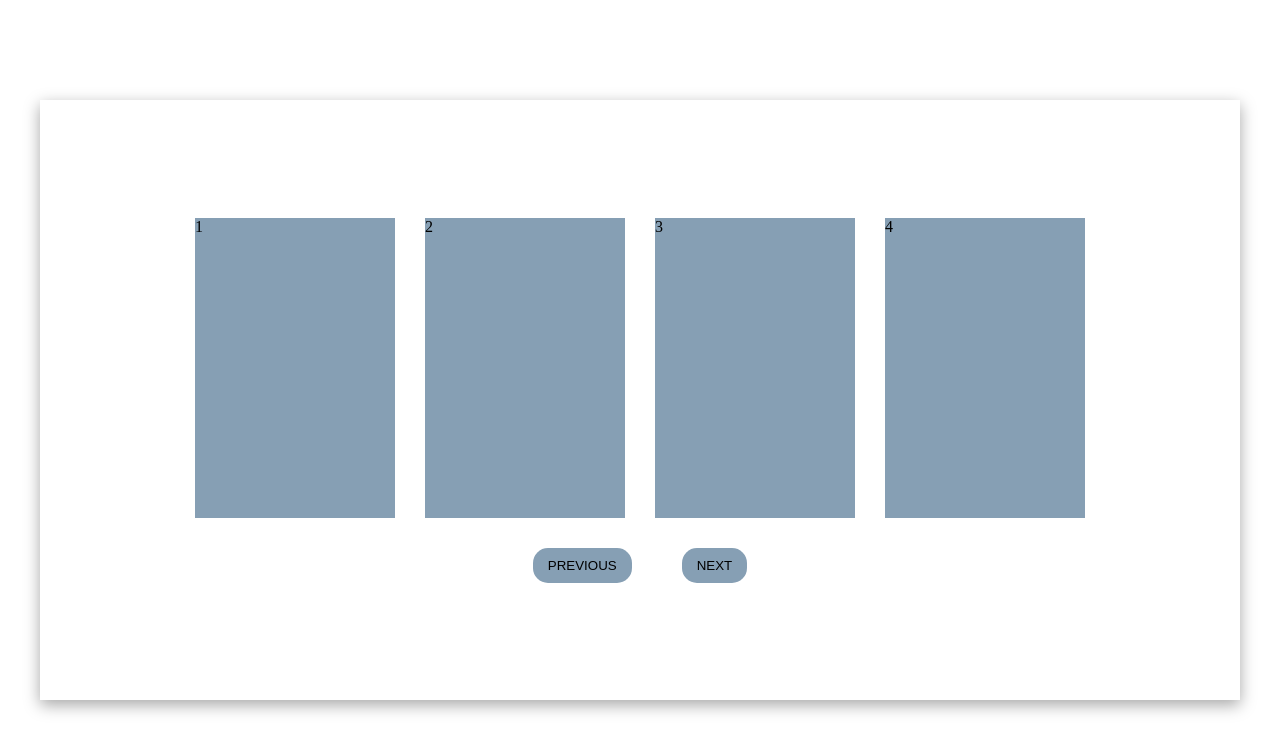
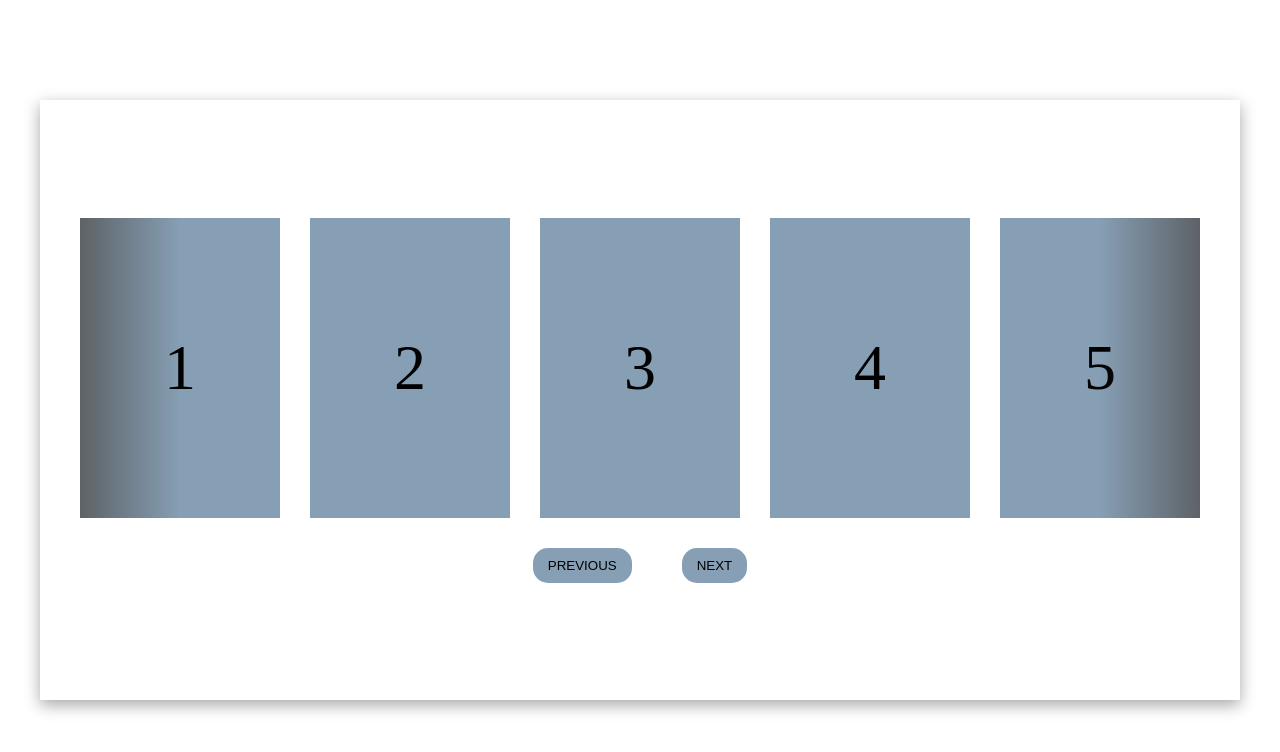
Before and after one commit to HyanFerreira/carousel-simple, a plain HTML site: page index.html in a window 1280 px wide. Drawn offline with Linux system fonts and the light colour scheme.

Commit message:
Adicição do efeito gradient

```diff
--- a/css/style.css
+++ b/css/style.css
@@ -23,8 +23,34 @@
     justify-content: center;
 }
 
+.content-shadow {
+    width: auto;
+    height: auto;
+    position: relative;
+}
+
+.shadow {
+    position: absolute;
+    width: 100px;
+    top: 0;
+    left: 0;
+    bottom: 0;
+    background: linear-gradient(270deg, transparent, rgba(83, 83, 83, 0.8));
+    z-index: 20;
+}
+
+.shadow2 {
+    position: absolute;
+    width: 100px;
+    top: 0;
+    right: 0;
+    bottom: 0;
+    background: linear-gradient(90deg, transparent, rgba(83, 83, 83, 0.8));
+    z-index: 20;
+}
+
 .content-carousel {
-    width: 890px;
+    width: 1120px;
     height: auto;
     display: flex;
     overflow: hidden;
@@ -40,6 +66,10 @@
     width: 200px;
     height: 300px;
     background-color: rgb(134, 159, 180);
+    display: flex;
+    align-items: center;
+    justify-content: center;
+    font-size: 4rem;
 }
 
 .buttons-carousel {
--- a/index.html
+++ b/index.html
@@ -11,9 +11,11 @@
 <body>
     <main class="main">
         <div class="container-carousel">
+            <div class="content-shadow">
+                <div class="shadow"></div>
                 <div class="content-carousel">
                     <div class="div">
-                    <div class="card active">1</div>
+                        <div class="card">1</div>
                         <div class="card">2</div>
                         <div class="card">3</div>
                         <div class="card">4</div>
@@ -22,7 +24,10 @@
                         <div class="card">7</div>
                         <div class="card">8</div>
                         <div class="card">9</div>
+                        <div class="card">10</div>
                     </div>
+                </div>
+                <div class="shadow2"></div>
             </div>
             <div class="buttons-carousel">
                 <button class="btn-previous">PREVIOUS</button>
--- a/js/script.js
+++ b/js/script.js
@@ -6,8 +6,8 @@ let currentPosition = 0;
 // Define o tamanho de cada card e o espaçamento entre eles
 let cardWidth = 200; //elemento chave, aqui pode ser inserido o tamanho desejado do card
 let cardSpacing = 30; //elemento chave, insia aqui o espaçamento entre os cards
-let cardPositionNext = (cardWidth + cardSpacing) * 3; //leia a linha 11
-let cardPositionPrevious = (cardWidth + cardSpacing) * 4; //leia a linha 11
+let cardPositionNext = (cardWidth + cardSpacing) * 4; //leia a linha 11
+let cardPositionPrevious = (cardWidth + cardSpacing) * 5; //leia a linha 11
 //devemos fazer uma simples contagemdos cards exibidos, o numero 3 e 4 são uma conta simples para que o carrossel não exiba um espaço em branco sem nenhum card. Dito isso, ao alterar os card e espaçamentos, modifique o 3 e 4 até ficar sem o espaço em branco. Se não quiser contar.. vai no chute, tente com 2 e 3, 5 e 6n mas sempre será assim, se você aumentou um, aumente o outro, exemplo: de 3 e 4, mudou o 3 para 4, logo o 4 mudara para 5.
 
 // Calcula o deslocamento com base no número de cards
```
Lines whose indentation alone changed are shown as unchanged.
